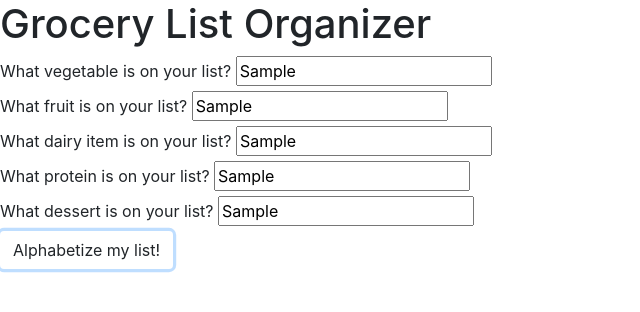
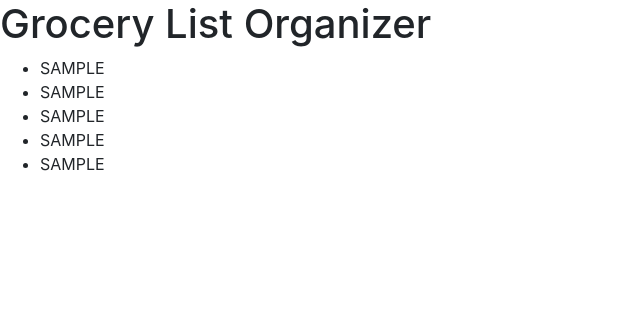
Before and after one commit to lrutkin/grocery-list-organizer, a plain HTML site: page index.html in a window 1280 px wide. Both pictures are taken after typing "Sample", "Sample", "Sample", "Sample", "Sample" into the empty fields and a click on the button "Alphabetize my list!". Shown: the whole page, without its empty margins (0-640 px from the left). Drawn offline with Linux system fonts and the light colour scheme.

Commit message:
add li functionality to js and hide form
Co-authored-by: Niles O'Neil <nilesoneil@gmail.com>
Co-authored-by: Joel Lake <joelcooperlake@gmail.com>

```diff
--- a/index.html
+++ b/index.html
@@ -35,8 +35,9 @@
       <input id="dessert" type="text"></input>
     </div>
 
-    <button type="submit" class="btn">Alphabetize my list!</button>
+    <button type="submit" class="btn1">Alphabetize my list!</button>
   </form>
+  <ul id="finList"></ul>
 
 
 
--- a/js/scripts.js
+++ b/js/scripts.js
@@ -1,5 +1,6 @@
 $(document).ready(function() {
   $("#glo").submit(function(event) {
+    $("#glo").hide();
     const vegetable = $("#vegetable").val().toUpperCase();
     const fruit = $("#fruit").val().toUpperCase();
     const dairy = $("#dairy").val().toUpperCase();
@@ -9,7 +10,14 @@ $(document).ready(function() {
 
     groceryList.sort();
 
-
+    groceryList.forEach(function(item) {
+      let list = $("#finList");
+      let li = document.createElement("li");
+      li.innerText = item;
+      list.append(li);
+    //const sortArray = groceryList.slice();
+    //sortArray.toString();
+    });
 
     event.preventDefault();
   });
```
